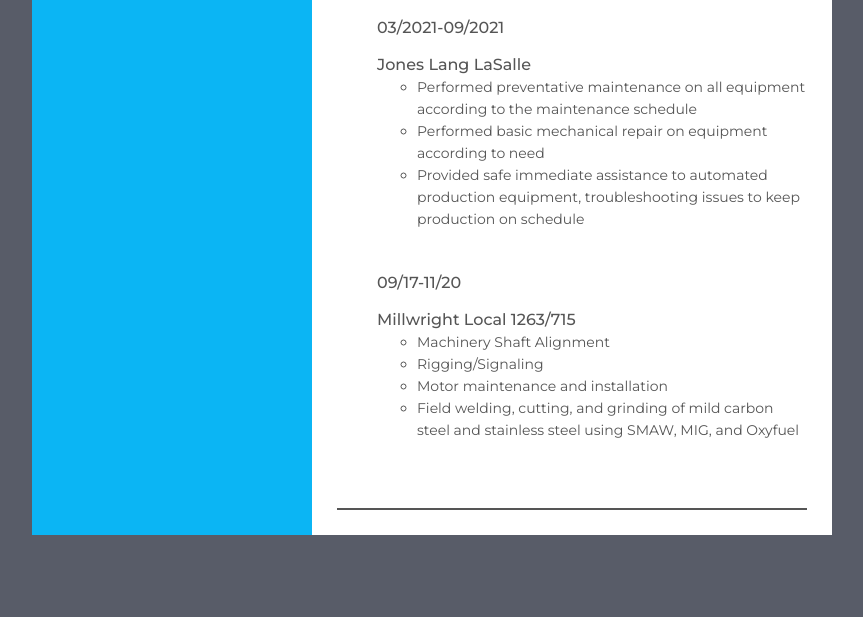
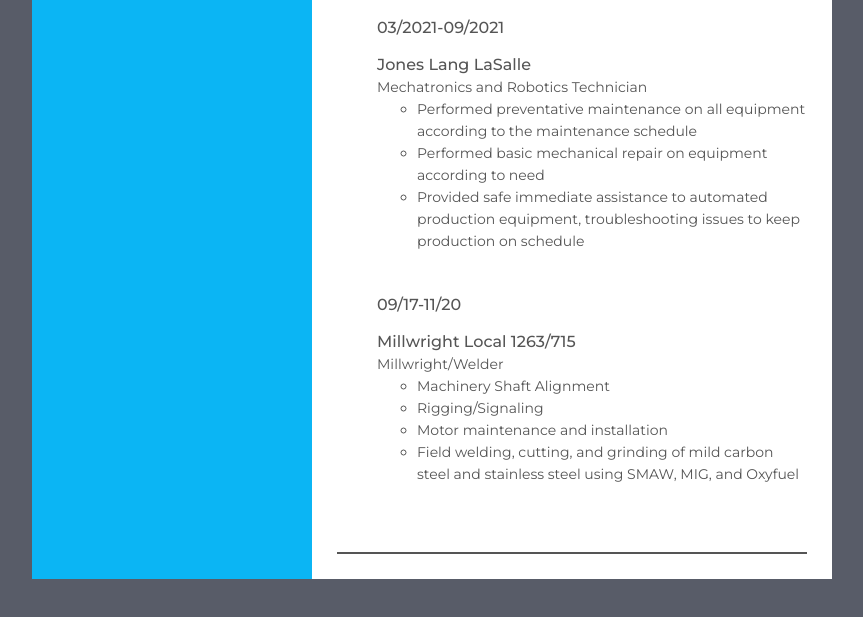
Before and after one commit to ShirelleW/Resume_Project, a plain HTML site: page index.html in a window 1280 px wide. Shown: the part 1034-1651 px from the top of the page, without its empty margins (208-1071 px from the left). Before the commit the page ends 1619 px from the top, so only its background shows below. Drawn offline with Linux system fonts and the light colour scheme.

Commit message:
Updated resume

```diff
--- a/index.html
+++ b/index.html
@@ -157,6 +157,7 @@
                     <div class="date">03/2021-09/2021</div>
                     <div class="info">
                          <p class="semi-bold">Jones Lang LaSalle</p>
+                         <p>Mechatronics and Robotics Technician</p>
                          <div class="list">
                             <ul>
                                 <li>
@@ -176,6 +177,7 @@
                   <div class="date">09/17-11/20</div>
                   <div class="info">
                          <p class="semi-bold">Millwright Local 1263/715</p>
+                         <p>Millwright/Welder</p>
                          <div class="list">
                          <ul>
                             <li id="msa">
```
